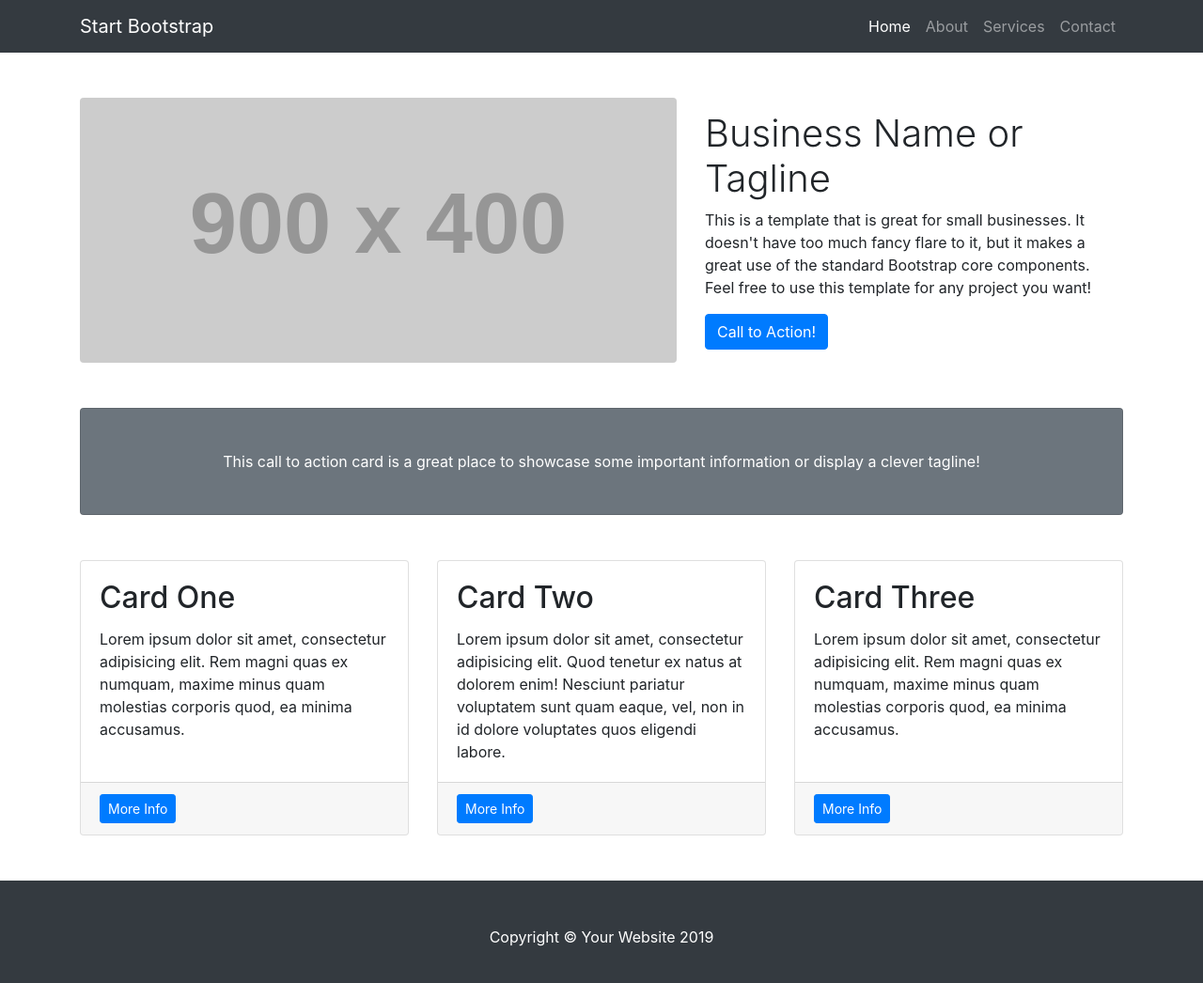
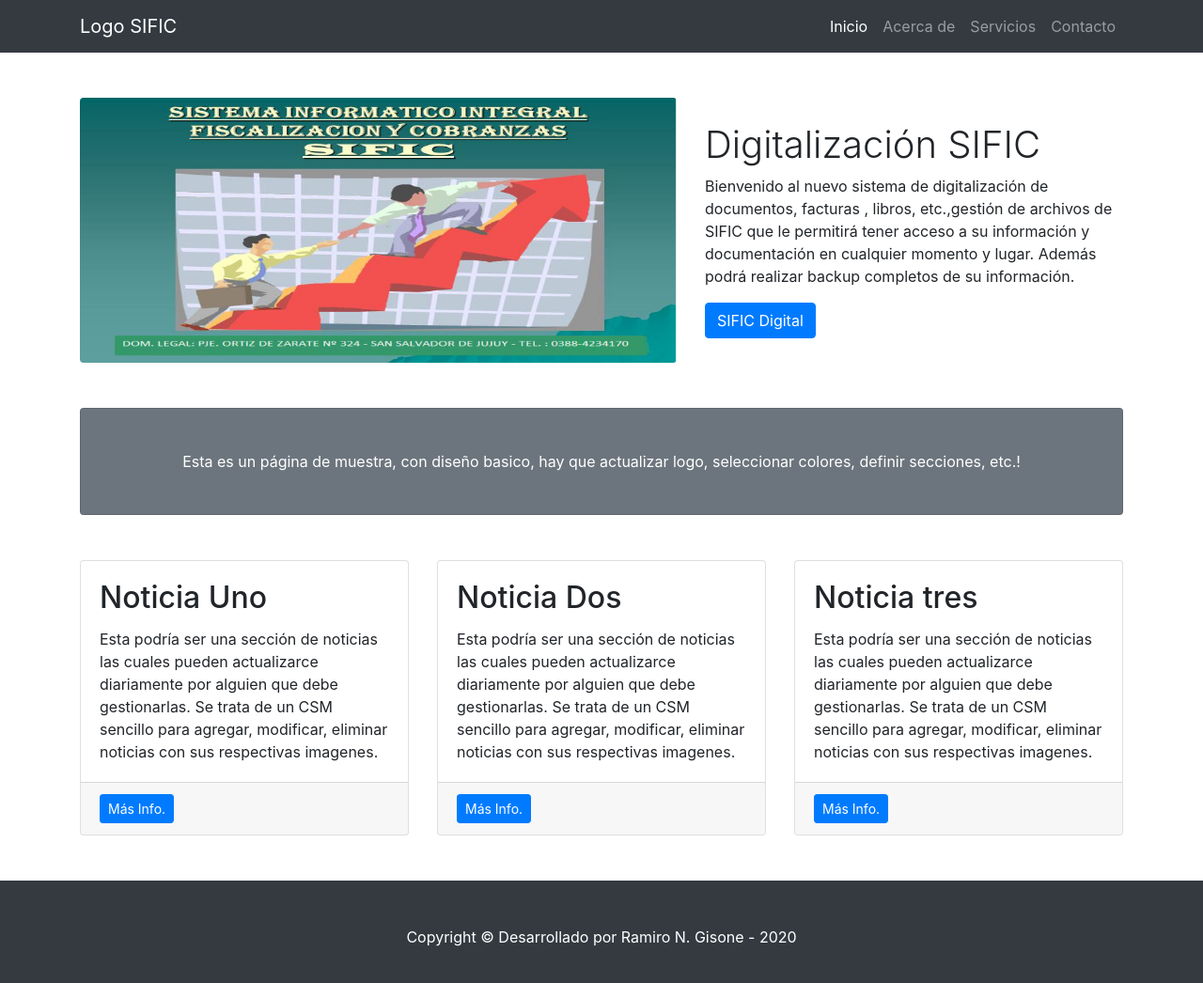
Before and after one commit to ramirogisone/sific-SB, a website: page index.html in a window 1280 px wide. Shown: the whole page at 94% size. Drawn offline with Linux system fonts and the light colour scheme; placeholder pictures from the web are drawn by us; files whose address does not match are found by name.

Commit message:
actualizo pagina inicial

```diff
--- a/index.html
+++ b/index.html
@@ -1,5 +1,5 @@
 <!DOCTYPE html>
-<html lang="en">
+<html lang="es">
 
 <head>
 
@@ -8,7 +8,7 @@
 <meta name="description" content="">
 <meta name="author" content="">
 
-  <title>Small Business - Start Bootstrap Template</title>
+<title>Digitalización SIFIC</title>
 
 <!-- Bootstrap core CSS -->
 <link href="vendor/bootstrap/css/bootstrap.min.css" rel="stylesheet">
@@ -23,25 +23,25 @@
 <!-- Navigation -->
 <nav class="navbar navbar-expand-lg navbar-dark bg-dark fixed-top">
 	<div class="container">
-      <a class="navbar-brand" href="#">Start Bootstrap</a>
+	<a class="navbar-brand" href="#">Logo SIFIC</a>
 	<button class="navbar-toggler" type="button" data-toggle="collapse" data-target="#navbarResponsive" aria-controls="navbarResponsive" aria-expanded="false" aria-label="Toggle navigation">
 		<span class="navbar-toggler-icon"></span>
 	</button>
 	<div class="collapse navbar-collapse" id="navbarResponsive">
 		<ul class="navbar-nav ml-auto">
 		<li class="nav-item active">
-            <a class="nav-link" href="#">Home
+			<a class="nav-link" href="#">Inicio
 			<span class="sr-only">(current)</span>
 			</a>
 		</li>
 		<li class="nav-item">
-            <a class="nav-link" href="#">About</a>
+			<a class="nav-link" href="#">Acerca de</a>
 		</li>
 		<li class="nav-item">
-            <a class="nav-link" href="#">Services</a>
+			<a class="nav-link" href="#">Servicios</a>
 		</li>
 		<li class="nav-item">
-            <a class="nav-link" href="#">Contact</a>
+			<a class="nav-link" href="#">Contacto</a>
 		</li>
 		</ul>
 	</div>
@@ -54,13 +54,13 @@
 	<!-- Heading Row -->
 	<div class="row align-items-center my-5">
 	<div class="col-lg-7">
-        <img class="img-fluid rounded mb-4 mb-lg-0" src="http://placehold.it/900x400" alt="">
+		<img class="img-fluid rounded mb-4 mb-lg-0" src="../sific-small-business/img/logo-sific.jpg" alt="">
 	</div>
 	<!-- /.col-lg-8 -->
 	<div class="col-lg-5">
-        <h1 class="font-weight-light">Business Name or Tagline</h1>
-        <p>This is a template that is great for small businesses. It doesn't have too much fancy flare to it, but it makes a great use of the standard Bootstrap core components. Feel free to use this template for any project you want!</p>
-        <a class="btn btn-primary" href="#">Call to Action!</a>
+		<h1 class="font-weight-light">Digitalización SIFIC</h1>
+		<p>Bienvenido al nuevo sistema de digitalización de documentos, facturas , libros, etc.,gestión de archivos de SIFIC que le permitirá tener acceso a su información y documentación en cualquier momento y lugar. Además podrá realizar backup completos de su información.</p>
+		<a class="btn btn-primary" href="http://sificjujuy.com.ar:8080/Digitalizacion/">SIFIC Digital</a>
 	</div>
 	<!-- /.col-md-4 -->
 	</div>
@@ -69,7 +69,7 @@
 	<!-- Call to Action Well -->
 	<div class="card text-white bg-secondary my-5 py-4 text-center">
 	<div class="card-body">
-        <p class="text-white m-0">This call to action card is a great place to showcase some important information or display a clever tagline!</p>
+		<p class="text-white m-0">Esta es un página de muestra, con diseño basico, hay que actualizar logo, seleccionar colores, definir secciones, etc.!</p>
 	</div>
 	</div>
 
@@ -78,11 +78,11 @@
 	<div class="col-md-4 mb-5">
 		<div class="card h-100">
 		<div class="card-body">
-            <h2 class="card-title">Card One</h2>
-            <p class="card-text">Lorem ipsum dolor sit amet, consectetur adipisicing elit. Rem magni quas ex numquam, maxime minus quam molestias corporis quod, ea minima accusamus.</p>
+			<h2 class="card-title">Noticia Uno</h2>
+			<p class="card-text">Esta podría ser una sección de noticias las cuales pueden actualizarce diariamente por alguien que debe gestionarlas. Se trata de un CSM sencillo para agregar, modificar, eliminar noticias con sus respectivas imagenes.</p>
 		</div>
 		<div class="card-footer">
-            <a href="#" class="btn btn-primary btn-sm">More Info</a>
+			<a href="#" class="btn btn-primary btn-sm">Más Info.</a>
 		</div>
 		</div>
 	</div>
@@ -90,11 +90,11 @@
 	<div class="col-md-4 mb-5">
 		<div class="card h-100">
 		<div class="card-body">
-            <h2 class="card-title">Card Two</h2>
-            <p class="card-text">Lorem ipsum dolor sit amet, consectetur adipisicing elit. Quod tenetur ex natus at dolorem enim! Nesciunt pariatur voluptatem sunt quam eaque, vel, non in id dolore voluptates quos eligendi labore.</p>
+			<h2 class="card-title">Noticia Dos</h2>
+			<p class="card-text">Esta podría ser una sección de noticias las cuales pueden actualizarce diariamente por alguien que debe gestionarlas. Se trata de un CSM sencillo para agregar, modificar, eliminar noticias con sus respectivas imagenes.</p>
 		</div>
 		<div class="card-footer">
-            <a href="#" class="btn btn-primary btn-sm">More Info</a>
+			<a href="#" class="btn btn-primary btn-sm">Más Info.</a>
 		</div>
 		</div>
 	</div>
@@ -102,11 +102,11 @@
 	<div class="col-md-4 mb-5">
 		<div class="card h-100">
 		<div class="card-body">
-            <h2 class="card-title">Card Three</h2>
-            <p class="card-text">Lorem ipsum dolor sit amet, consectetur adipisicing elit. Rem magni quas ex numquam, maxime minus quam molestias corporis quod, ea minima accusamus.</p>
+			<h2 class="card-title">Noticia tres</h2>
+			<p class="card-text">Esta podría ser una sección de noticias las cuales pueden actualizarce diariamente por alguien que debe gestionarlas. Se trata de un CSM sencillo para agregar, modificar, eliminar noticias con sus respectivas imagenes.</p>
 		</div>
 		<div class="card-footer">
-            <a href="#" class="btn btn-primary btn-sm">More Info</a>
+			<a href="#" class="btn btn-primary btn-sm">Más Info.</a>
 		</div>
 		</div>
 	</div>
@@ -121,7 +121,7 @@
 <!-- Footer -->
 <footer class="py-5 bg-dark">
 	<div class="container">
-      <p class="m-0 text-center text-white">Copyright &copy; Your Website 2019</p>
+	<p class="m-0 text-center text-white">Copyright &copy; Desarrollado por Ramiro N. Gisone - 2020</p>
 	</div>
 	<!-- /.container -->
 </footer>
```
Also changed, not shown: img/logo-sific.jpg (added). Lines whose indentation alone changed are shown as unchanged.
